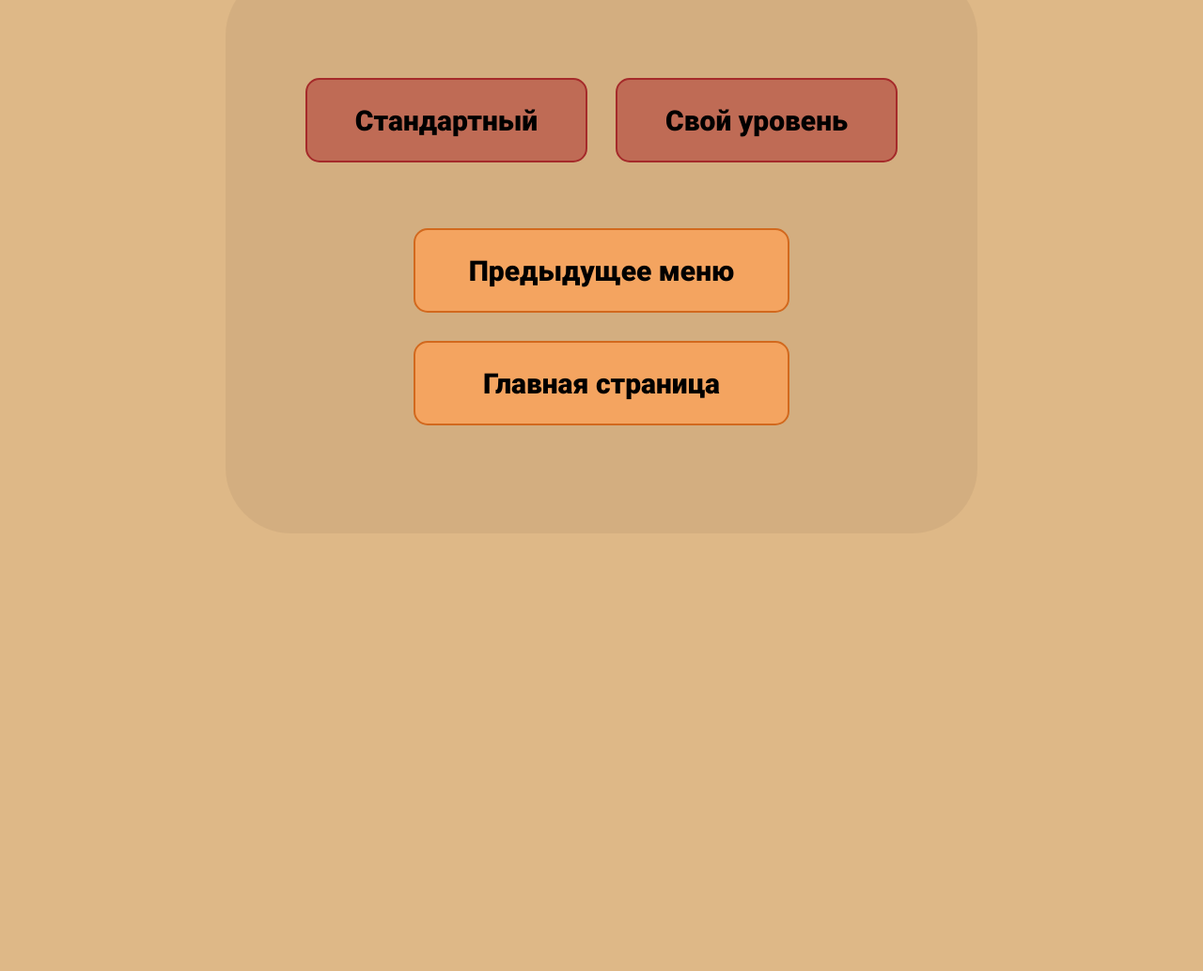
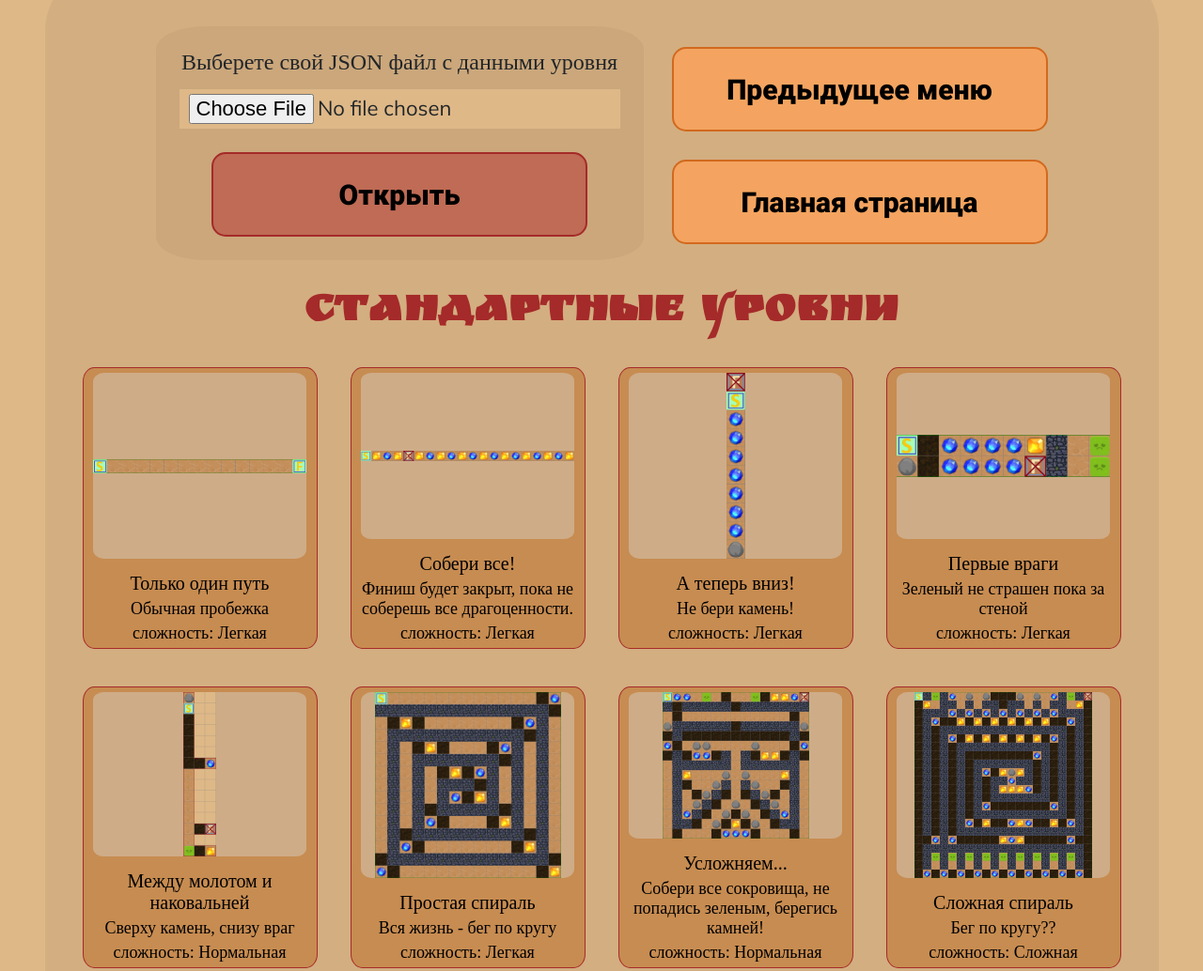
Before and after one commit to Afatwist/seeker, a plain HTML site: page pages/file-choose/file-choose.html in a window 1280 px wide. Shown: the part 279-1313 px from the top of the page at 94% size. Before the commit the page ends 877 px from the top, so only its background shows below. Drawn offline with Linux system fonts and the light colour scheme.

Commit message:
file-choose optimization

```diff
--- a/pages/file-choose/file-choose.html
+++ b/pages/file-choose/file-choose.html
@@ -4,11 +4,12 @@
 <head>
     <meta charset="UTF-8">
     <meta name="viewport" content="width=device-width, initial-scale=1.0">
+    <title>Искатель - Выбор Уровня</title>
     <link rel="icon" type="image/x-icon" href="../../favicon.ico">
     <link rel="stylesheet" href="../../styles/main.css">
-    <script type="module" src="../../scripts/file-choose/file-choose.js" defer></script>
-    <script type="module" src="../../scripts/btn-menu.js" defer></script>
-    <title>Искатель - Выбор Уровня</title>
+    <link rel="stylesheet" href="../../styles/standard-levels.css">
+    <link rel="stylesheet" href="../../styles/form.css">
+    <script type="module" src="../../scripts/file-choose/standard-levels.js" defer></script>
 </head>
 
 <body>
@@ -18,21 +19,27 @@
             <h2 class="sub-title select-not">Выбор Уровня</h2>
         </header>
 
-        <div class="box flex-col">
-            <div class="menu flex-col">
-                <div class="menu menu-section flex-row">
-                    <button class="btn btn-md btn-primary" id="standard">Стандартный</button>
-                    <button class="btn btn-md btn-primary" id="user-file">Свой уровень</button>
-                </div>
+        <div class="box box-levels-list flex-col">
+
+            <div class="menu flex-row">
+                <form class="form flex-col" id="form-choose">
+                    <div class="form-section flex-col">
+                        <label for="file" class="form-label">
+                            Выберете свой JSON файл с данными уровня
+                        </label>
+                        <input class="form-input" name="file" type="file" id="file" accept=".json" required>
+                    </div>
+                    <button class="btn btn-lg btn-primary" type="submit">Открыть</button>
+                </form>
                 <div class="menu menu-section flex-col">
                     <button class="btn btn-lg btn-secondary" id="to-back-menu">Предыдущее меню</button>
                     <button class="btn btn-lg btn-secondary" id="to-main-page">Главная страница</button>
                 </div>
             </div>
+            <h2 class="sub-title select-not">Стандартные уровни</h2>
+            <div class="levels-list" id="levels-list"></div>
         </div>
-
     </div>
-
 </body>
 
 </html>
--- a/styles/main.css
+++ b/styles/main.css
@@ -81,6 +81,13 @@ h2 {
     min-width: 750px;
 }
 
+.box-levels-list {
+    width: auto;
+    height: auto;
+    margin: 25px auto;
+    padding: 40px;
+}
+
 .menu {
     justify-content: space-between;
     gap: 30px;
--- a/styles/standard-levels.css
+++ b/styles/standard-levels.css
@@ -1,16 +1,11 @@
 .levels-list {
-    width: 1400px;
-    margin: 25px auto;
-    padding: 40px 0;
-    background-color: rgba(202, 166, 122, 0.5);
-    border-radius: 5%;
-
-
+    margin-top: 30px;
 
     display: grid;
     grid-template-columns: repeat(4, 1fr);
     grid-auto-flow: row;
     row-gap: 40px;
+    column-gap: 35px;
     justify-content: space-evenly;
     justify-items: center;
     align-items: center;
```
Also changed, not shown: pages/file-choose/__file-choose.html (added, +38 -0 lines), pages/file-choose/standard-levels.html (deleted, +0 -25 lines), pages/file-choose/__user-file.html (renamed from pages/file-choose/user-file.html).
